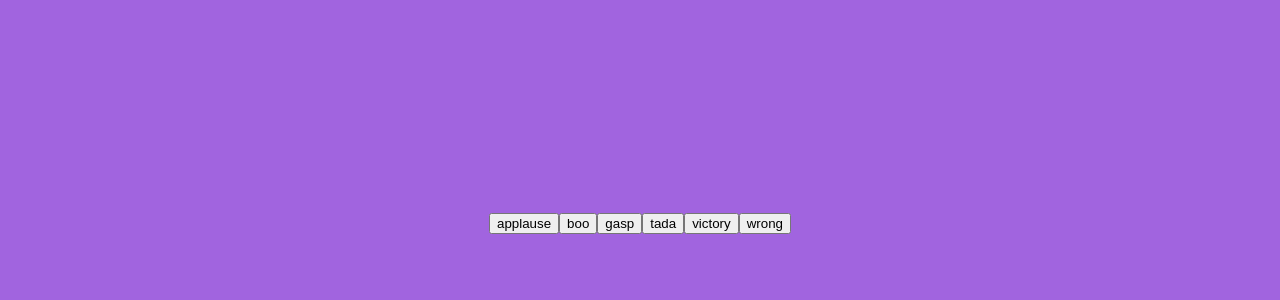
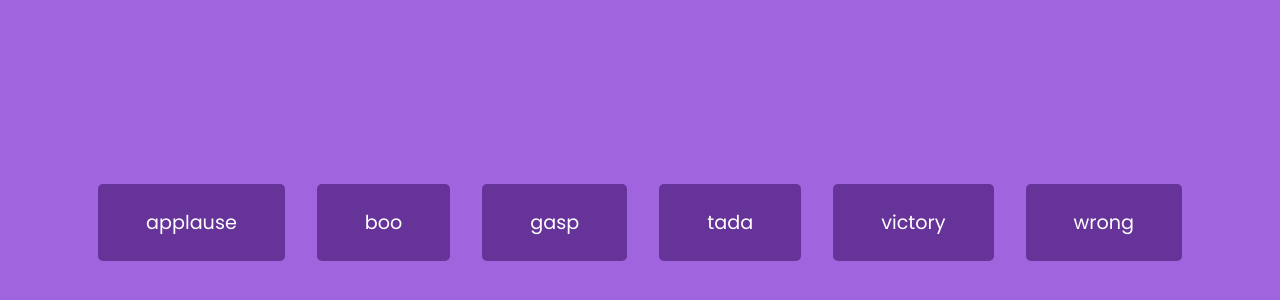
Before and after one commit to KaranChandekar/50projects50days, a plain HTML site: page sound-board/index.html in a window 1280 px wide. Shown: the part 178-478 px from the top of the page. Drawn offline with Linux system fonts and the light colour scheme.

Commit message:
add button style

```diff
--- a/sound-board/style.css
+++ b/sound-board/style.css
@@ -16,3 +16,15 @@ body {
   overflow: hidden;
   margin: 0;
 }
+
+.btn {
+  background-color: rebeccapurple;
+  border-radius: 5px;
+  border: none;
+  color: #fff;
+  margin: 1rem;
+  padding: 1.5rem 3rem;
+  font-size: 1.2rem;
+  font-family: inherit;
+  cursor: pointer;
+}
```
